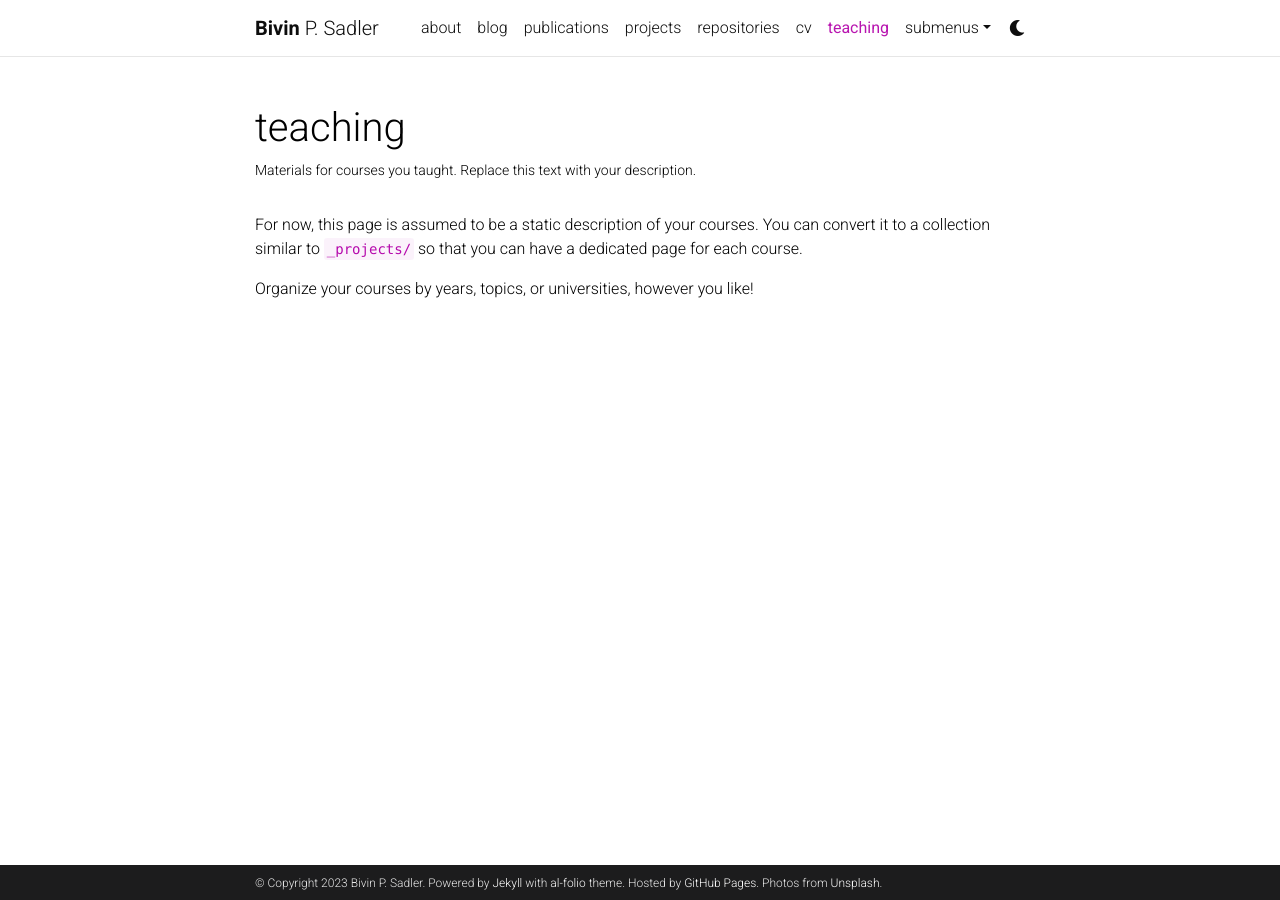
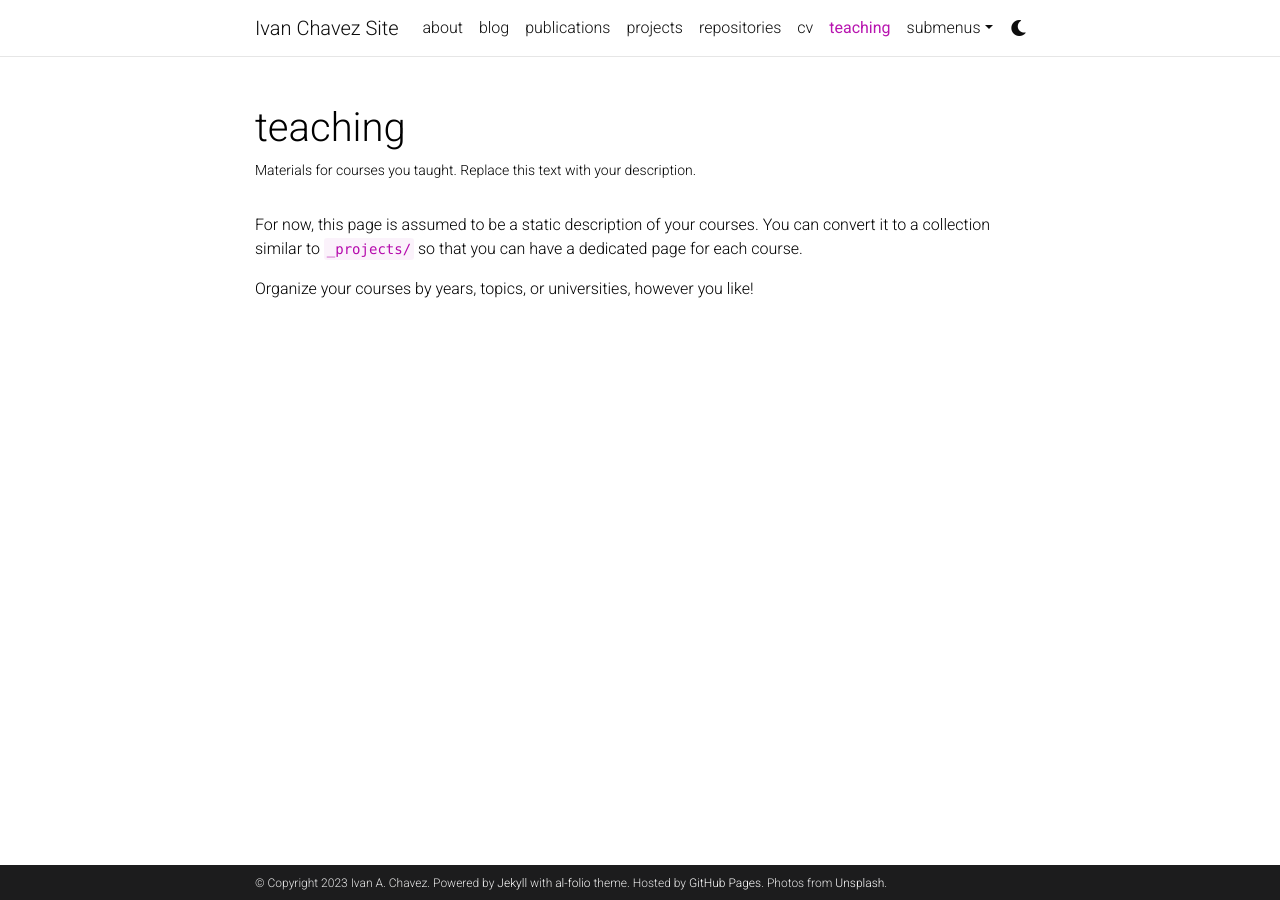
Before and after one commit to Iachavez97/iachavez97try1, a Jekyll site: the page built from _pages/teaching.md, in a window 1280 px wide. Built offline with Jekyll 4.4.1, drawn with Linux system fonts in a browser that asks for light colours; full-size pictures stand in for the smaller copies a plugin makes; comment, search, counter and statistics services are not loaded; a style sheet for code colours, icons or effects is not loaded.

Commit message:
Update _config.yml

```diff
--- a/_config.yml
+++ b/_config.yml
@@ -2,11 +2,11 @@
 # Site settings
 # -----------------------------------------------------------------------------
 
-title: blank # the website title (if blank, full name will be used instead)
-first_name: Bivin
-middle_name: P.
-last_name: Sadler
-email: bsadler@smu.edu
+title: Ivan Chavez Site
+first_name: Ivan
+middle_name: A.
+last_name: Chavez
+email: iachavez@smu.edu
 description: > # the ">" symbol means to ignore newlines until "footer_text:"
   A simple, whitespace theme for academics. Based on [*folio](https://github.com/bogoli/-folio) design.
 footer_text: >
@@ -18,7 +18,7 @@ keywords: jekyll, jekyll-theme, academic-website, portfolio-website  # add your
 lang: en # the language of your site (for example: en, fr, cn, ru, etc.)
 icon: ⚛️  # the emoji used as the favicon (alternatively, provide image name in /assets/img/)
 
-url: https://bivinsadler.github.io # the base hostname & protocol for your site
+url: https://iachavez97.github.io # the base hostname & protocol for your site
 baseurl: # the subpath of your site, e.g. /blog/
 last_updated: false # set to true if you want to display last updated in the footer
 impressum_path:  # set to path to include impressum link in the footer, use the same path as permalink in a page, helps to conform with EU GDPR
@@ -67,10 +67,10 @@ og_image: # The site-wide (default for all links) Open Graph preview image
 # Social integration
 # -----------------------------------------------------------------------------
 
-github_username: # your GitHub user name
+github_username: # iachavez97
 gitlab_username: # your GitLab user name
 twitter_username: # your Twitter handle
-linkedin_username: # your LinkedIn user name
+linkedin_username: # ivan-chavez
 scholar_userid: # your Google Scholar ID
 semanticscholar_id: # your Semantic Scholar ID
 orcid_id: # your ORCID ID
```
